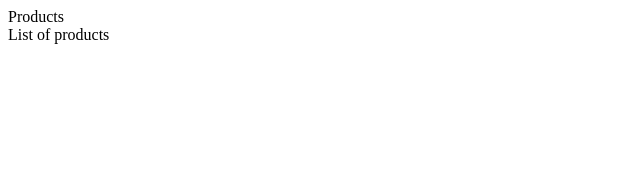
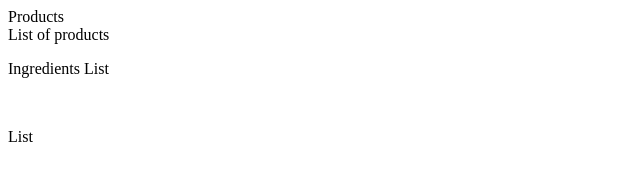
Before and after one commit to SnigdhaPhadke/GitTest3, a plain HTML site: page WebContent/index.html in a window 1280 px wide. Shown: the whole page, without its empty margins (0-640 px from the left). Drawn offline with Linux system fonts and the light colour scheme.

Commit message:
Bug fixes to 1st release

```diff
--- a/WebContent/index.html
+++ b/WebContent/index.html
@@ -8,5 +8,9 @@
 Products
 <br>
 List of products
+<br>
+<p>Ingredients List</p>
+<br>
+<p>List</p>
 </body>
 </html>
```
